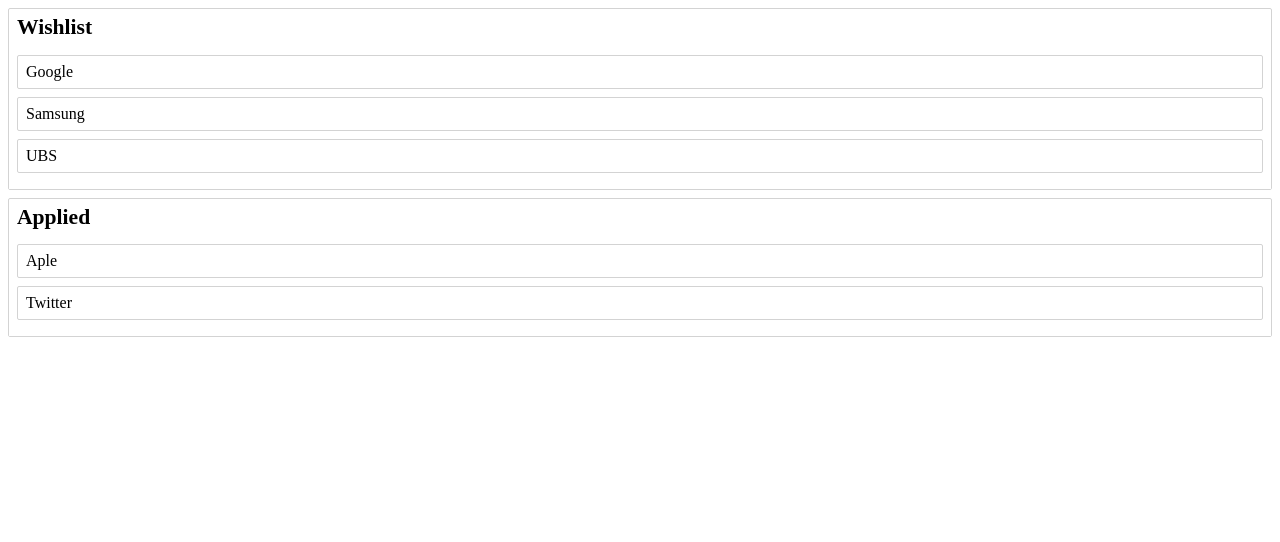
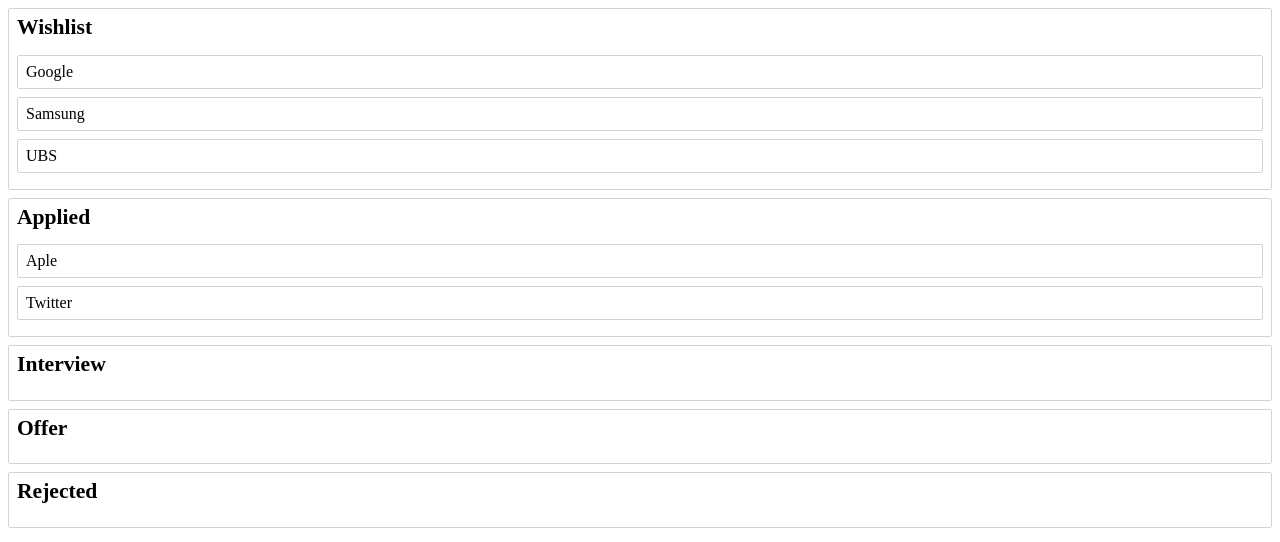
Before and after one commit to xargr/job-tracking, a Next.js app: page / in a window 1280 px wide. Shown: the top 542 px of the page. Built offline with nearby package versions, Linux system fonts and the light colour scheme.

Commit message:
persist to local

```diff
--- a/components/Jobs/JobsContainer.js
+++ b/components/Jobs/JobsContainer.js
@@ -4,7 +4,32 @@
 import Column from './Column';
 
 class JobsContainer extends React.PureComponent {
-  state = data;
+  state = {};
+
+  componentDidMount() {
+    this._loadData();
+  }
+
+  _loadData = () => {
+    if (window) {
+      const local = JSON.parse(localStorage.getItem('data'));
+
+      if (local) {
+        this.setState({ ...local });
+        return;
+      }
+    }
+
+    this.setState({ ...data });
+  };
+
+  _saveToStorage = state => {
+    if (window) {
+      this.setState({ ...state }, () => {
+        localStorage.setItem('data', JSON.stringify(state));
+      });
+    }
+  };
 
   onDragEnd = result => {
     const { destination, source, draggableId } = result;
@@ -41,7 +66,7 @@
         }
       };
 
-      this.setState(newState);
+      this._saveToStorage(newState);
       return;
     }
 
@@ -70,7 +95,7 @@
       }
     };
 
-    this.setState(newState);
+    this._saveToStorage(newState);
   };
 
   render() {
--- a/lib/data.js
+++ b/lib/data.js
@@ -41,9 +41,24 @@
       id: 'column-2',
       title: 'Applied',
       jobs: ['job-2', 'job-4']
+    },
+    'column-3': {
+      id: 'column-3',
+      title: 'Interview',
+      jobs: []
+    },
+    'column-4': {
+      id: 'column-4',
+      title: 'Offer',
+      jobs: []
+    },
+    'column-5': {
+      id: 'column-5',
+      title: 'Rejected',
+      jobs: []
     }
   },
-  columnOrder: ['column-1', 'column-2']
+  columnOrder: ['column-1', 'column-2', 'column-3', 'column-4', 'column-5']
 };
 
 export default data;
```
